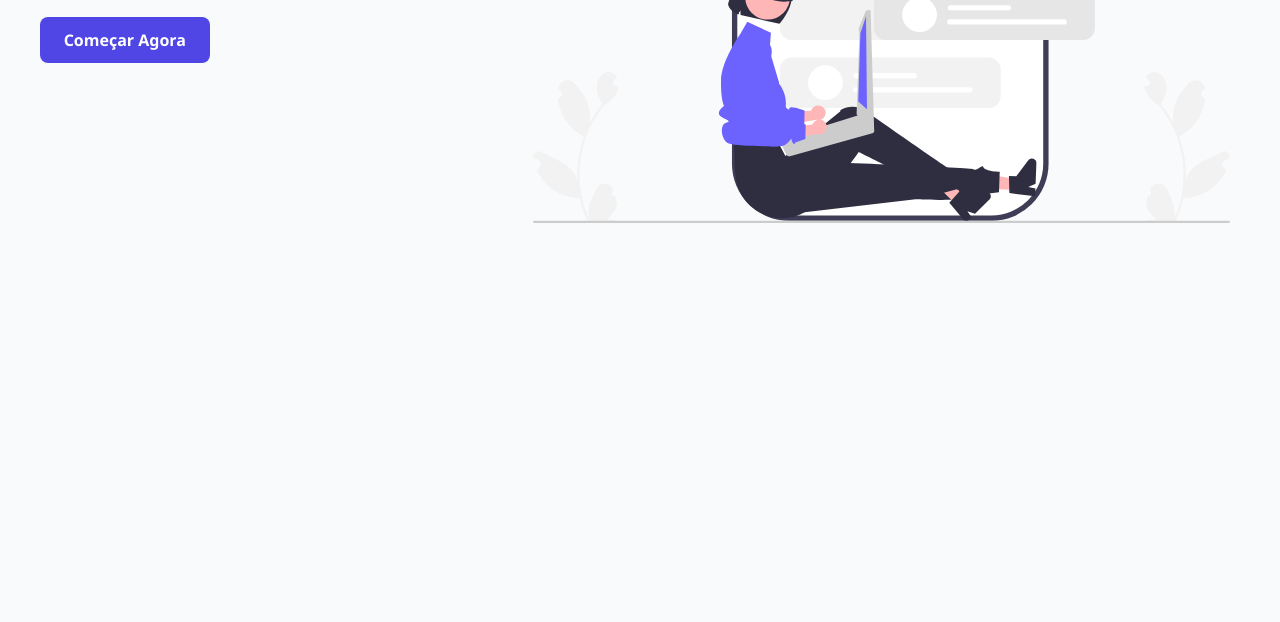
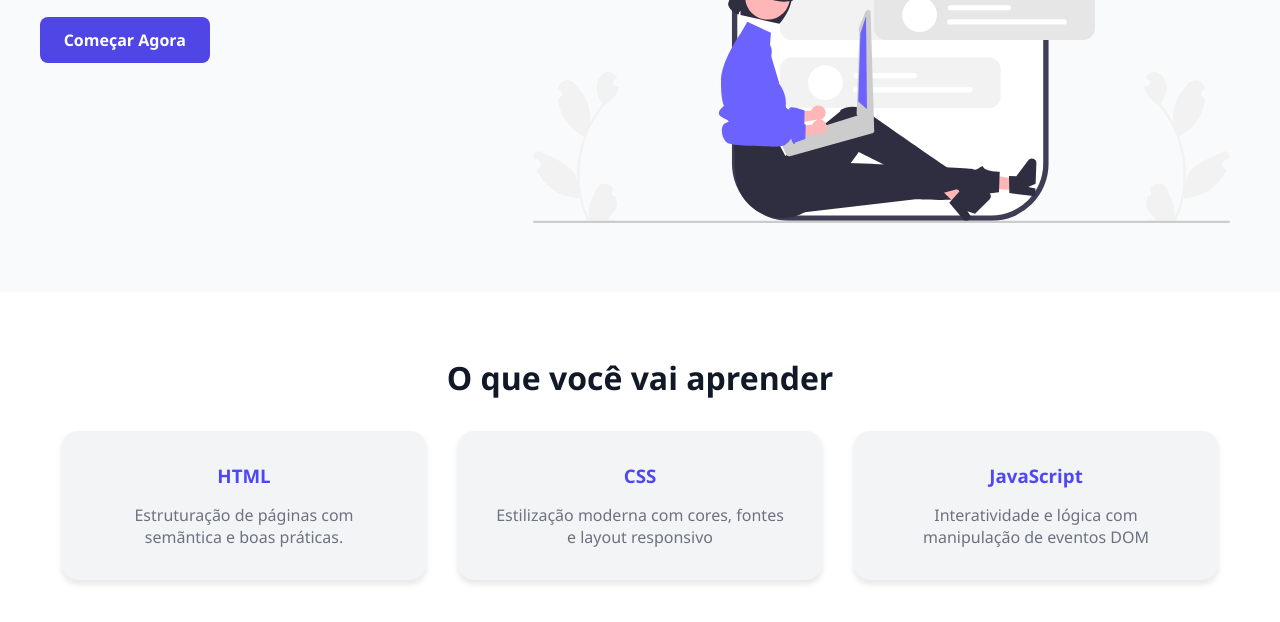
Before and after one commit to Alexandre10920/landing-page, a plain HTML site: page index.html in a window 1280 px wide. Shown: the part 484-1106 px from the top of the page. Before the commit the page ends 800 px from the top, so only its background shows below. Drawn offline with Linux system fonts and the light colour scheme.

Commit message:
Add files via upload

```diff
--- a/index.html
+++ b/index.html
@@ -31,6 +31,26 @@
                 <img src="assets/hero-illustration.svg" alt="">
             </div>
         </section>
+
+        <section class="conteudo">
+            <h2>O que você vai aprender</h2>
+            <div class="cards">
+                <div class="card">
+                    <h3>HTML</h3>
+                    <p>Estruturação de páginas com semãntica e boas práticas.</p>
+                </div>
+
+                <div class="card">
+                    <h3>CSS</h3>
+                    <p>Estilização moderna com cores, fontes e layout responsivo</p>
+                </div>
+
+                <div class="card">
+                    <h3>JavaScript</h3>
+                    <p>Interatividade e lógica com manipulação de eventos DOM</p>
+                </div>
+            </div>
+        </section>
     </main>
 </body>
 </html>
--- a/style.css
+++ b/style.css
@@ -86,3 +86,44 @@ body{
 .btn-cta:hover {
     background-color: #4338ca;
 }
+
+.conteudo {
+    padding: 4rem 2rem;
+    background-color: #ffffff;
+    text-align: center;
+}
+
+.conteudo h2 {
+    font-size: 2rem;
+    color: #111827;
+    margin-bottom: 2rem;
+}
+
+.cards {
+    display: flex;
+    flex-wrap: wrap;
+    justify-content: center;
+    gap: 2rem;
+}
+
+.card {
+    background-color: #f3f4f6;
+    padding: 2rem;
+    border-radius: 1rem;
+    max-width: 300px;
+    box-shadow: 0 4px 6px rgba(0, 0, 0, 0.1);
+    transition: transform 0.3s;
+}
+
+.card:hover {
+    transform: translateY(-5px);
+}
+
+.card h3 {
+    color: #4f46f5;
+    margin-bottom: 1rem;
+}
+
+.card p {
+    color: #6b7280;
+}
```
